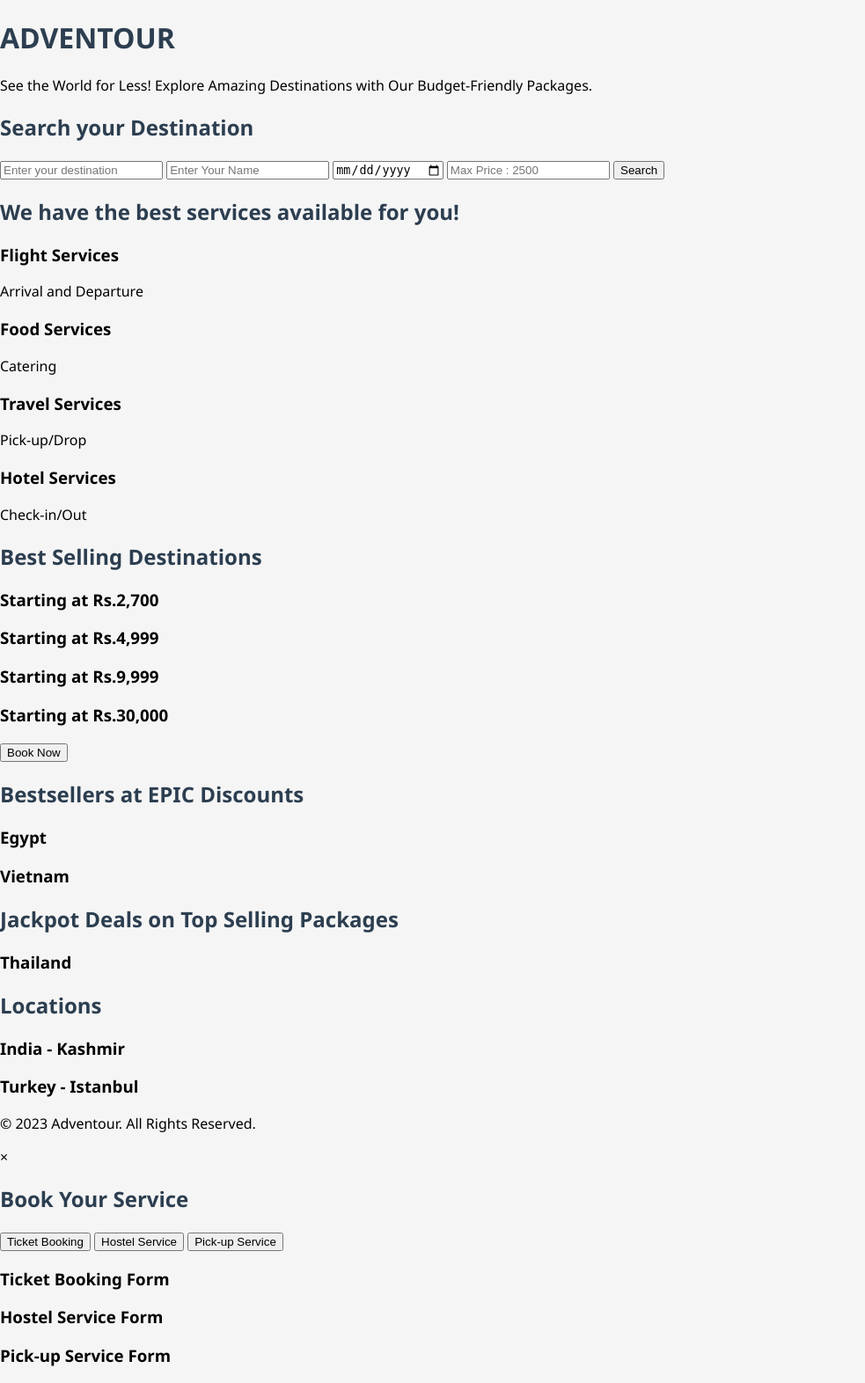
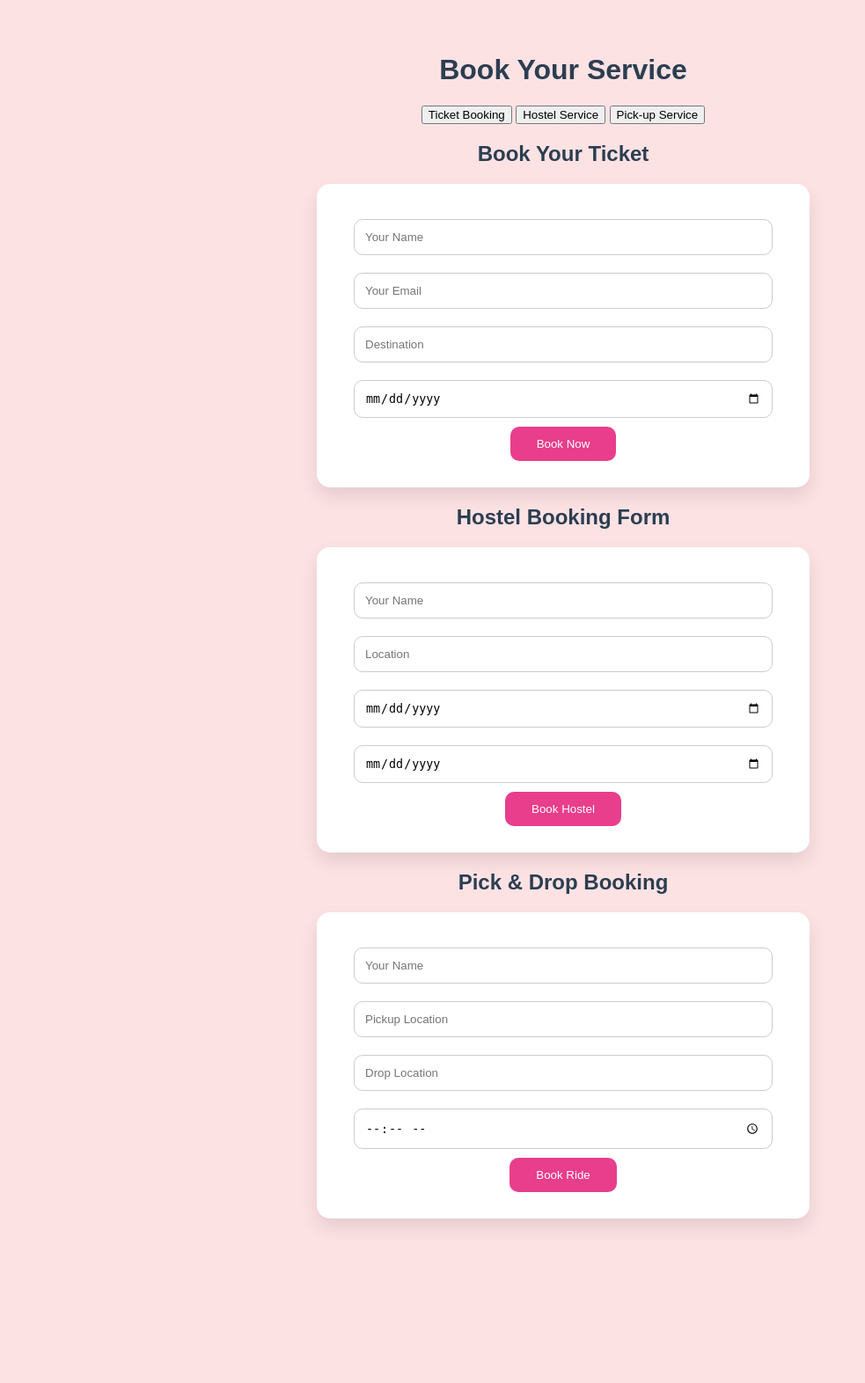
Before and after one commit to Nups45/travel_backened098, a Flask app: page / in a window 1280 px wide. Shown: the whole page at 88% size, without its empty margins (0-983 px from the left). After the commit the page ends 1395 px from the top, so only its background shows below. Run offline with Flask 3, Linux system fonts and the light colour scheme.

Commit message:
Initial commit with Flask backend and templates

```diff
--- a/static/scripts.js
+++ b/static/scripts.js
@@ -1,17 +1,9 @@
-document.getElementById('book-now').addEventListener('click', function () {
-    document.getElementById('booking-modal').style.display = 'block';
-});
+function showForm(formId) {
+    const forms = document.querySelectorAll('.form-container');
+    forms.forEach(form => form.style.display = 'none');
 
-document.getElementById('close-modal').addEventListener('click', function () {
-    document.getElementById('booking-modal').style.display = 'none';
-});
-
-function showService(service) {
-    // Hide all service details
-    document.querySelectorAll('.service-details').forEach(function (el) {
-        el.style.display = 'none';
-    });
-
-    // Show the selected service
-    document.getElementById(service).style.display = 'block';
-}
+    const target = document.getElementById(formId);
+    if (target) {
+      target.style.display = 'block';
+    }
+  }
--- a/templates/index.html
+++ b/templates/index.html
@@ -1,132 +1,31 @@
 <!DOCTYPE html>
 <html lang="en">
 <head>
-    <meta charset="UTF-8">
-    <meta name="viewport" content="width=device-width, initial-scale=1.0">
-    <title>ADVENTOUR - Explore Amazing Destinations</title>
-    <link rel="stylesheet" href="styles.css"> <!-- Link to your CSS file -->
+  <meta charset="UTF-8">
+  <title>Book Your Service</title>
+  <link rel="stylesheet" href="{{ url_for('static', filename='styles.css') }}">
+  <script src="{{ url_for('static', filename='scripts.js') }}" defer></script>
 </head>
 <body>
-    <header>
-        <h1>ADVENTOUR</h1>
-        <p>See the World for Less! Explore Amazing Destinations with Our Budget-Friendly Packages.</p>
-    </header>
 
-    <!-- Search Form -->
-    <section id="search-section">
-        <h2>Search your Destination</h2>
-        <form id="search-form">
-            <input type="text" placeholder="Enter your destination" id="destination" required>
-            <input type="text" placeholder="Enter Your Name" id="name" required>
-            <input type="date" id="date" required>
-            <input type="number" placeholder="Max Price : 2500" id="max-price" required>
-            <button type="submit">Search</button>
-        </form>
-    </section>
+  <h1>Book Your Service</h1>
 
-    <!-- Services -->
-    <section id="services">
-        <h2>We have the best services available for you!</h2>
-        <div class="services-list">
-            <div class="service">
-                <h3>Flight Services</h3>
-                <p>Arrival and Departure</p>
-            </div>
-            <div class="service">
-                <h3>Food Services</h3>
-                <p>Catering</p>
-            </div>
-            <div class="service">
-                <h3>Travel Services</h3>
-                <p>Pick-up/Drop</p>
-            </div>
-            <div class="service">
-                <h3>Hotel Services</h3>
-                <p>Check-in/Out</p>
-            </div>
-        </div>
-    </section>
+  <button onclick="showForm('ticketForm')">Ticket Booking</button>
+  <button onclick="showForm('hostelForm')">Hostel Service</button>
+  <button onclick="showForm('pickupForm')">Pick-up Service</button>
 
-    <!-- Packages Section -->
-    <section id="packages">
-        <h2>Best Selling Destinations</h2>
-        <div class="packages-list">
-            <div class="package">
-                <h3>Starting at Rs.2,700</h3>
-            </div>
-            <div class="package">
-                <h3>Starting at Rs.4,999</h3>
-            </div>
-            <div class="package">
-                <h3>Starting at Rs.9,999</h3>
-            </div>
-            <div class="package">
-                <h3>Starting at Rs.30,000</h3>
-            </div>
-        </div>
-        <button id="book-now">Book Now</button>
-    </section>
+  <!-- Forms -->
+  <div id="ticketForm" class="form-container">
+    {% include 'book_form.html' %}
+  </div>
 
-    <!-- Bestsellers and Jackpot Deals Section -->
-    <section id="deals">
-        <h2>Bestsellers at EPIC Discounts</h2>
-        <div class="deal">
-            <h3>Egypt</h3>
-        </div>
-        <div class="deal">
-            <h3>Vietnam</h3>
-        </div>
-        <!-- Add more locations -->
-        <h2>Jackpot Deals on Top Selling Packages</h2>
-        <div class="deal">
-            <h3>Thailand</h3>
-        </div>
-        <!-- Add more locations -->
-    </section>
+  <div id="hostelForm" class="form-container">
+    {% include 'hostel_form.html' %}
+  </div>
 
-    <!-- Locations Section -->
-    <section id="locations">
-        <h2>Locations</h2>
-        <div class="location">
-            <h3>India - Kashmir</h3>
-        </div>
-        <div class="location">
-            <h3>Turkey - Istanbul</h3>
-        </div>
-        <!-- Add more locations -->
-    </section>
+  <div id="pickupForm" class="form-container">
+    {% include 'pickup_form.html' %}
+  </div>
 
-    <!-- Footer -->
-    <footer>
-        <p>&copy; 2023 Adventour. All Rights Reserved.</p>
-    </footer>
-
-    <!-- Modal for Booking -->
-    <div id="booking-modal" class="modal">
-        <div class="modal-content">
-            <span id="close-modal">&times;</span>
-            <h2>Book Your Service</h2>
-            <div id="services-modal">
-                <a href="/booking"><button>Ticket Booking</button></a>
-                <a href="/hostel"><button>Hostel Service</button></a>
-                <a href="/pickup"><button>Pick-up Service</button></a>
-
-            </div>
-            <div id="ticket-booking" class="service-details">
-                <h3>Ticket Booking Form</h3>
-                <!-- Add ticket booking form fields here -->
-            </div>
-            <div id="hostel-service" class="service-details">
-                <h3>Hostel Service Form</h3>
-                <!-- Add hostel booking form fields here -->
-            </div>
-            <div id="pickup-service" class="service-details">
-                <h3>Pick-up Service Form</h3>
-                <!-- Add pick-up service form fields here -->
-            </div>
-        </div>
-    </div>
-
-    <script src="scripts.js"></script> <!-- Link to your JS file -->
 </body>
 </html>
```
